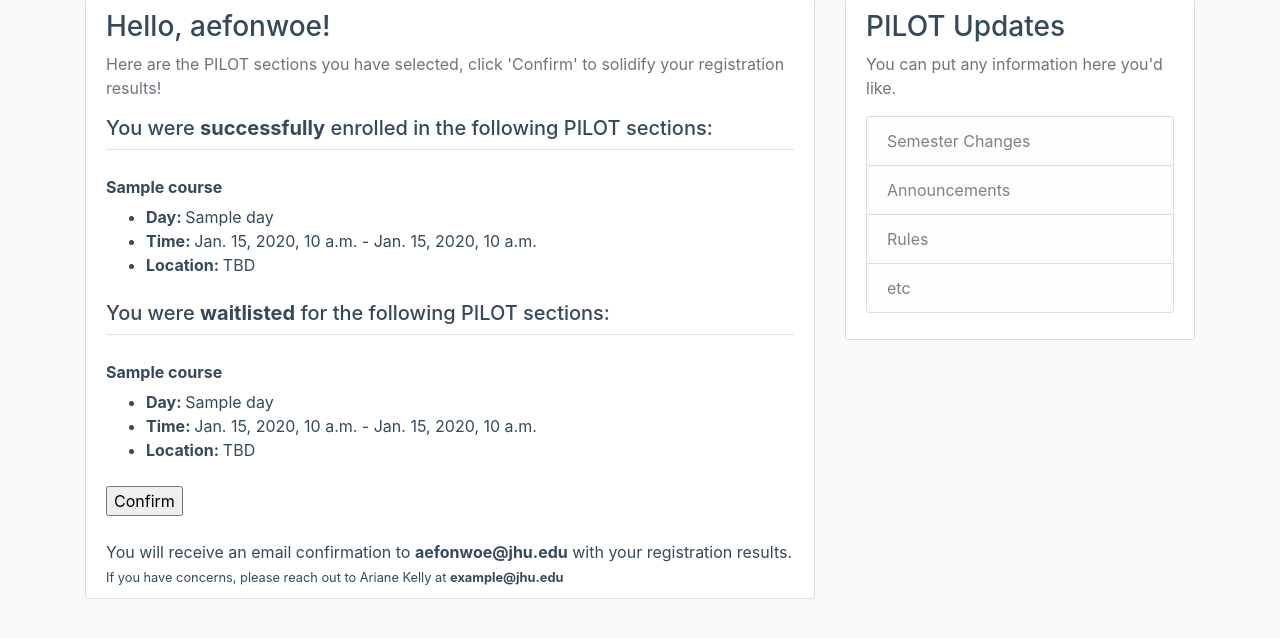
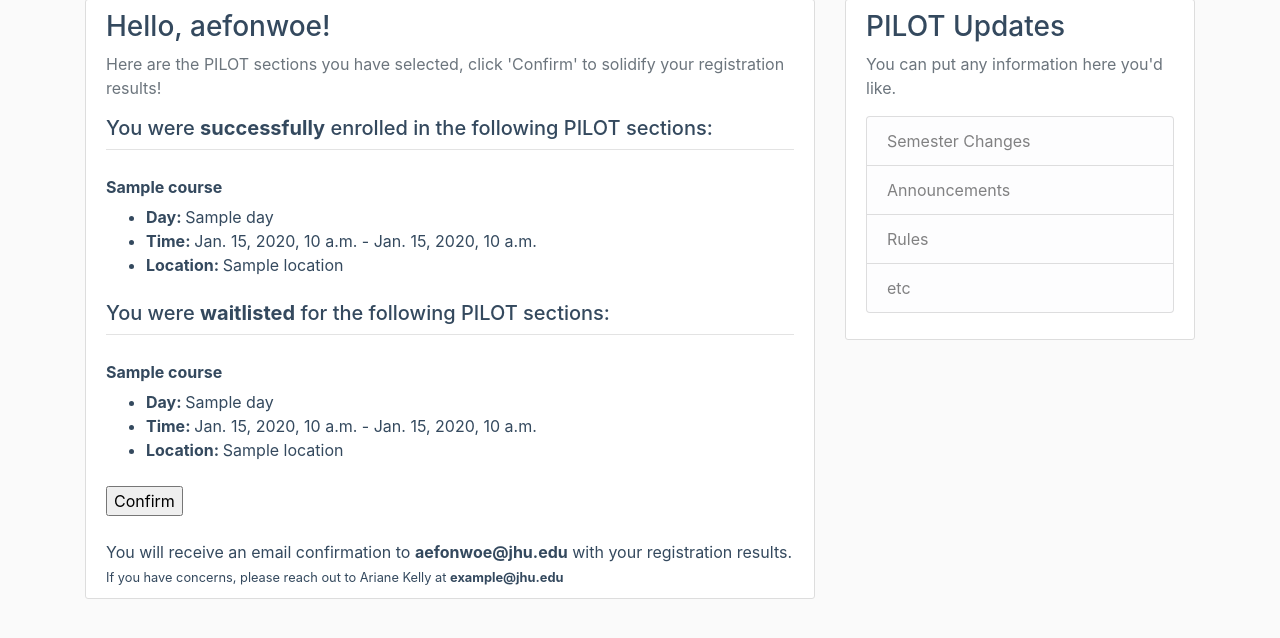
Before and after one commit to miaboloix/registration, a Django app: template mysite/one/templates/one/register_results.html in a window 1280 px wide. Shown: the part 81-719 px from the top of the page. Run offline with Django 3.2, Linux system fonts and the light colour scheme; data comes from the database, SQL or seed files in the repository; both versions use the stored data as it was after the commit; the template is opened without the code that fills it: values that come from a table or form of the project are taken from there, most other values are stand-ins (such as "Sample title", 1, 10 or a date in 2020); some libraries are stand-ins or nearby versions.

Commit message:
added location to meeting model

```diff
--- a/mysite/one/models.py
+++ b/mysite/one/models.py
@@ -52,6 +52,7 @@ class Meeting(models.Model):
 	start_time = models.CharField(max_length=15)
 	end_time = models.CharField(max_length=15)
 	day = models.CharField(max_length=10, choices=DAYS)
+	location = models.CharField(max_length=200, default='TBD')
 	max = models.IntegerField(default=15)
 	enrollment = models.IntegerField(default=0)
 	waitlist = models.ManyToManyField(StudentUser, blank=True, related_name="waitlist")
--- a/mysite/one/templates/one/register_results.html
+++ b/mysite/one/templates/one/register_results.html
@@ -12,7 +12,7 @@
 				<ul>
 					<li><b>Day: </b>{{ time.day }}</li>
 					<li><b>Time: </b>{{time.start_time}} - {{time.end_time}}</li>
-					<li><b>Location: </b> TBD</li>
+					<li><b>Location: </b>{{time.location}}</li>
 				</ul>
 			{% endfor %}
 		{% else %}
@@ -28,7 +28,7 @@
 			<ul>
 				<li><b>Day: </b>{{ time.day }}</li>
 				<li><b>Time: </b>{{time.start_time}} - {{time.end_time}}</li>
-				<li><b>Location: </b> TBD</li>
+				<li><b>Location: </b>{{time.location}}</li>
 			</ul>
 		{% endfor %}
 	{% else %}
--- a/mysite/one/templates/one/status.html
+++ b/mysite/one/templates/one/status.html
@@ -12,7 +12,7 @@
 						<ul>
 							<li><b>Day: </b>{{ meeting.day }}</li>
 							<li><b>Time: </b>{{ meeting.start_time}} - {{meeting.end_time}}</li>
-							<li><b>Location: </b> TBD </li>
+							<li><b>Location: </b>{{meeting.location}}</li>
 						</ul>
 			{% endfor %}
 		{% else %}
@@ -32,7 +32,7 @@
 					<ul>
 						<li><b>Day: </b>{{ meeting.day }}</li>
 						<li><b>Time: </b>{{ meeting.start_time}} - {{meeting.end_time}}</li>
-						<li><b>Location: </b> TBD </li>
+						<li><b>Location: </b>{{meeting.location}}</li>
 					</ul>
 			{% endfor %}
 		{% else %}
```
Also changed, not shown: mysite/db.sqlite3, mysite/one/migrations/0015_meeting_location.py (added).
